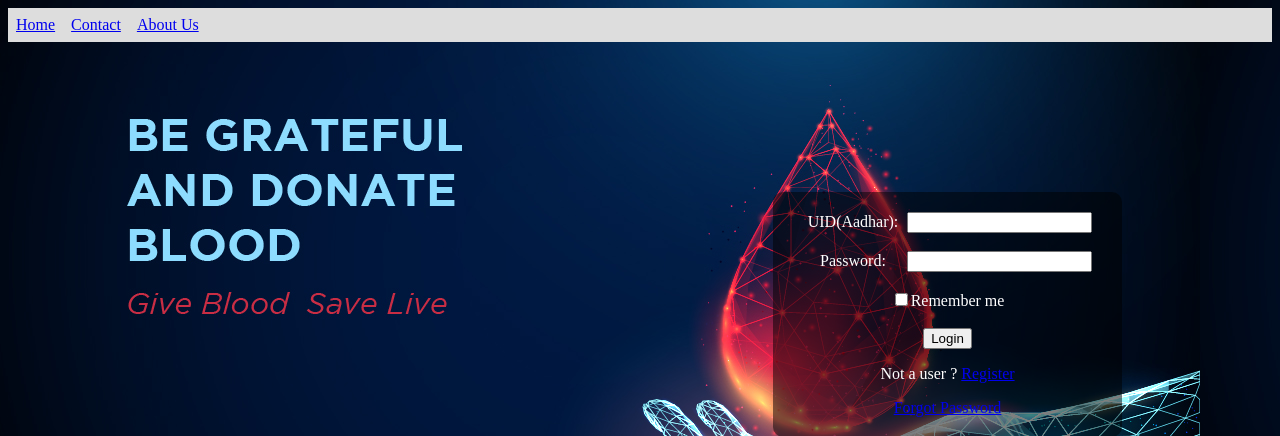
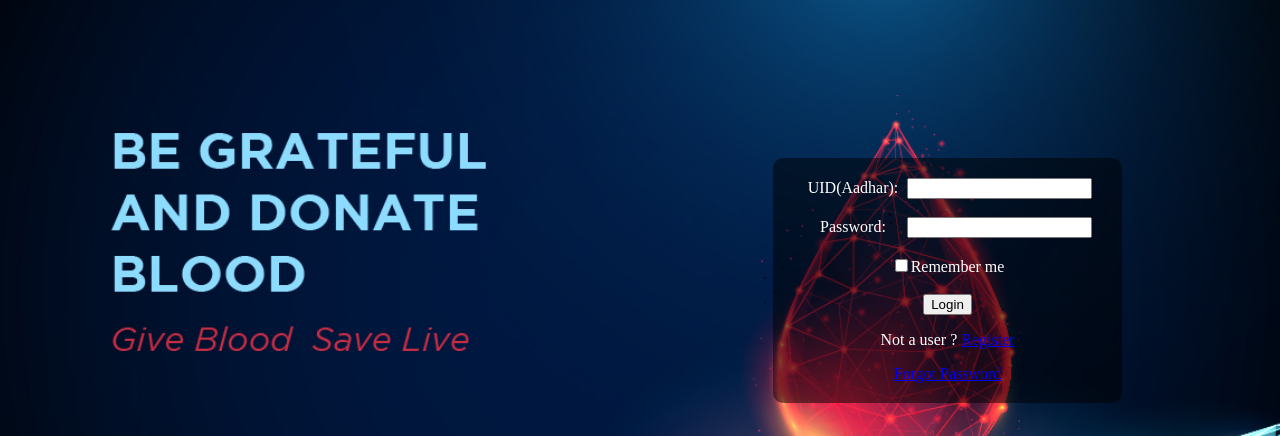
Before and after one commit to saketh-bheemareddy/Blood-Bank, a PHP site: page /login.php in a window 1280 px wide. Shown: the top 436 px of the page. Run offline with PHP 8.4, Linux system fonts and the light colour scheme.

Commit message:
bg img css in login page

```diff
--- a/login.php
+++ b/login.php
@@ -33,6 +33,11 @@
   overflow: hidden;
   background-color: #dddddd;
 }
+body {
+background-position: center;
+background-repeat: no-repeat;
+background-size: cover;
+}
 
 li {
   float: left;
@@ -44,12 +49,12 @@ li a {
 }
  </style>
 <body background="blood.jpg">
-<ul>
+<!-- <ul>
   <li><a href="#home">Home</a></li>
-  <!-- <li><a href="#news">News</a></li> -->
+  < <li><a href="#news">News</a></li>
   <li><a href="#contact">Contact</a></li>
   <li><a href="#about">About Us</a></li>
-</ul>
+</ul> -->
 <div class="login">
 <form action="loginvalidate.php" method="post">
     <center>
```
